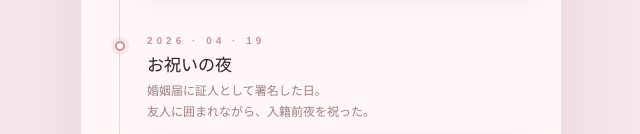
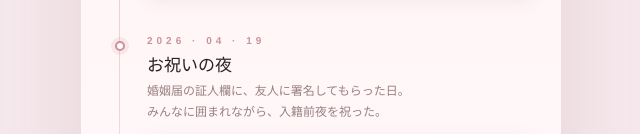
Before and after one commit to hinosalt/shoda-murata, a plain HTML site: page index.html in a window 1280 px wide. Shown: the part 2411-2545 px from the top of the page, without its empty margins (319-959 px from the left). Drawn offline with Linux system fonts and the light colour scheme.

Commit message:
Fix timeline description wording

```diff
--- a/index.html
+++ b/index.html
@@ -586,7 +586,7 @@
       <div class="tl-item">
         <div class="tl-year">2026 · 04 · 19</div>
         <div class="tl-title">お祝いの夜</div>
-        <div class="tl-desc">婚姻届に証人として署名した日。<br>友人に囲まれながら、入籍前夜を祝った。</div>
+        <div class="tl-desc">婚姻届の証人欄に、友人に署名してもらった日。<br>みんなに囲まれながら、入籍前夜を祝った。</div>
         <div class="tl-photo" style="height:180px;">
           <img src="IMG_0650.jpeg" alt="お祝いの夜" style="object-position: center 30%;">
         </div>
```
